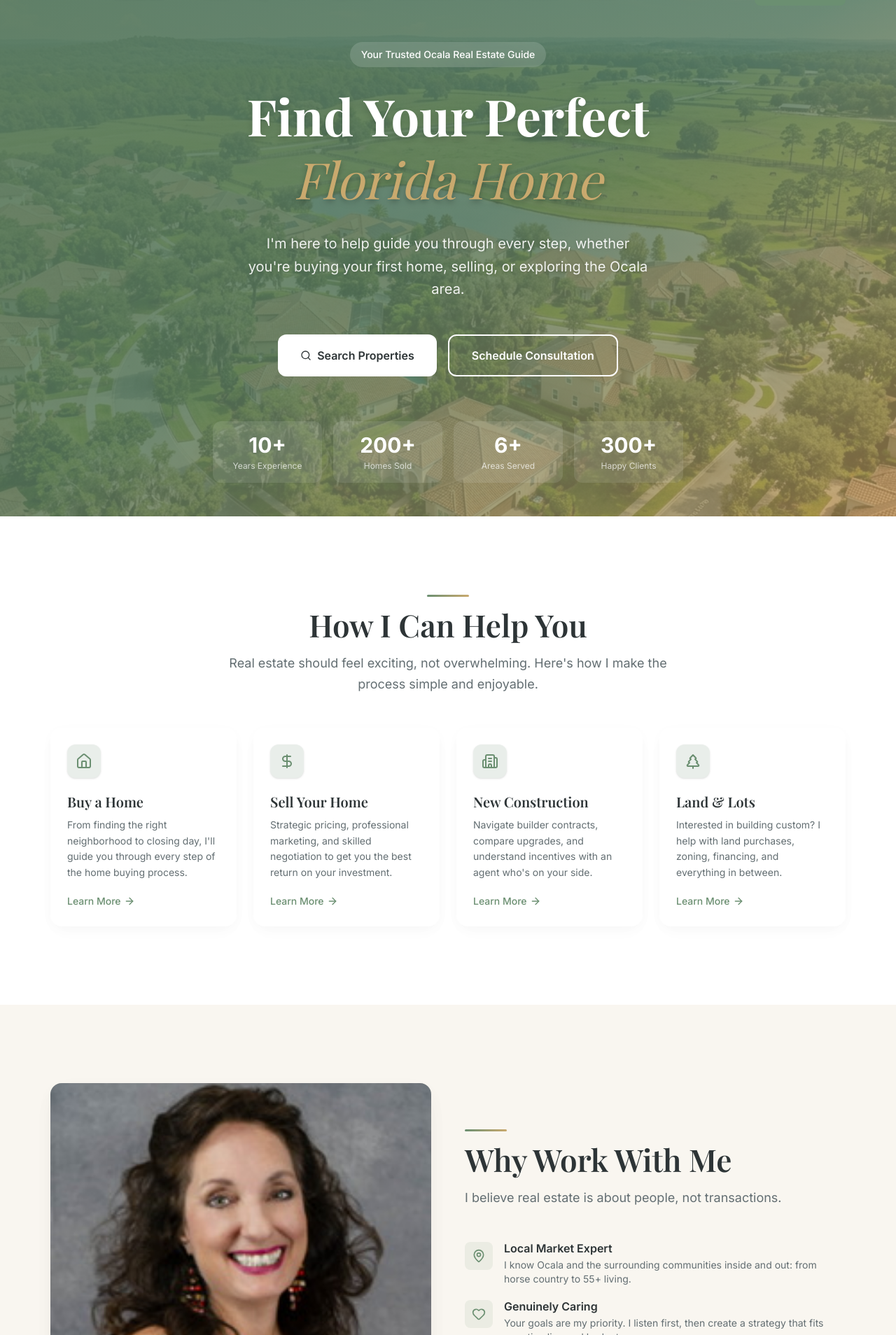
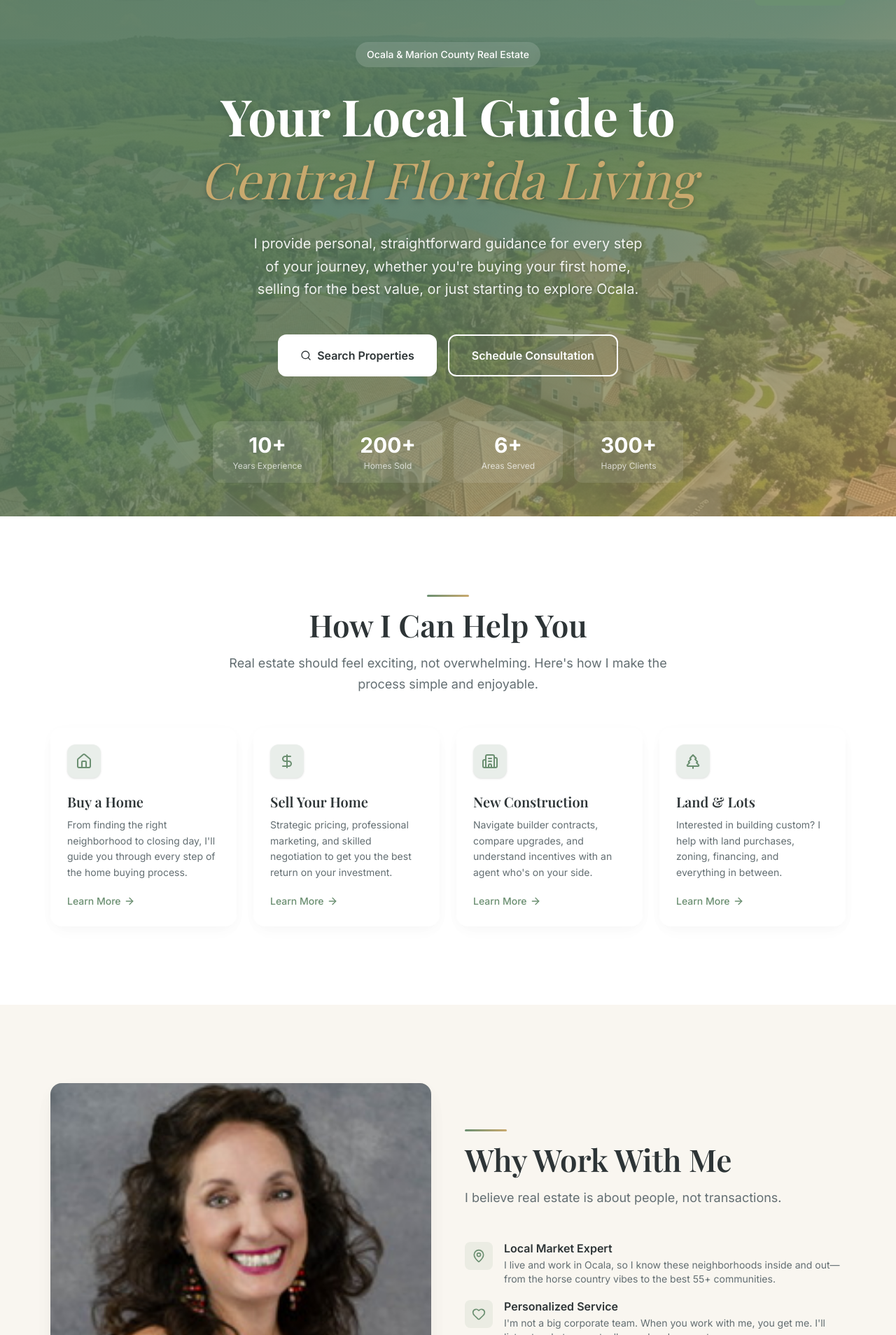
Before and after one commit to realtoralisafl-spec/alisa-realtor-website, a React (Vite) app: page / in a window 1280 px wide. Shown: the part 52-1960 px from the top of the page at 70% size. Built offline with nearby package versions, Linux system fonts and the light colour scheme; a web font is replaced by a local one.

Commit message:
Rephrase content for a more authentic and personal brand voice

```diff
--- a/src/pages/About.tsx
+++ b/src/pages/About.tsx
@@ -33,9 +33,7 @@ export default function About() {
                 smooth, clear, and even a little fun.
               </p>
               <p className="text-lg text-text-light leading-relaxed mb-8">
-                I believe in honest communication, personalized attention, and making sure you feel
-                confident in every decision. No pushy sales tactics, no corporate scripts, just
-                real guidance from someone who knows this area and cares about getting it right for you.
+                I'm a big believer in straightforward talk. No pushy sales tactics or corporate scripts, just real advice from someone who actually lives here and wants to see you succeed.
               </p>
               <div className="flex gap-4">
                 <Button to="/contact" variant="primary">Let's Connect</Button>
@@ -55,8 +53,8 @@ export default function About() {
       <section className="section-padding bg-white">
         <div className="container-custom">
           <SectionHeading
-            title="What You Can Expect"
-            subtitle="Working with me means having a partner who puts your needs first."
+            title="What to Expect When We Work Together"
+            subtitle="I focus on being more than just your agent—I'm your advocate and your local guide."
           />
           <div className="grid grid-cols-1 md:grid-cols-2 lg:grid-cols-3 gap-8">
             {[
@@ -87,8 +85,8 @@ export default function About() {
               },
               {
                 icon: <Coffee className="w-6 h-6" />,
-                title: 'Approachable & Available',
-                desc: "Have a question at 8pm? That's okay. I believe in being accessible and responsive because buying or selling a home doesn't just happen during business hours.",
+                title: 'Accessible & Responsive',
+                desc: "Real estate doesn't just happen 9-to-5. If you have a question late on a Tuesday or early on a Saturday, I'm here. I make it a point to be available when you need me most.",
               },
             ].map((item) => (
               <div
--- a/src/pages/Buyers.tsx
+++ b/src/pages/Buyers.tsx
@@ -121,7 +121,7 @@ export default function Buyers() {
             <div>
               <SectionHeading
                 title="First-Time Homebuyer?"
-                subtitle="Don't worry, everyone starts somewhere, and I love working with first-time buyers."
+                subtitle="It's a big step, and I'm here to make sure you're comfortable every step of the way."
                 centered={false}
               />
               <div className="space-y-4 mb-8">
@@ -161,9 +161,7 @@ export default function Buyers() {
                 "Real estate should feel exciting, not overwhelming."
               </h3>
               <p className="text-text-light leading-relaxed mb-6">
-                I remember how confusing things can feel when you're just getting started. That's
-                why I take a patient, educational approach: answering every question, explaining
-                every document, and celebrating every milestone with you.
+                I remember how it felt to buy my first home—exciting but a little intimidating. I take an educational approach so you're never in the dark about what you're signing or what comes next.
               </p>
               <p className="text-sm text-primary font-medium">- Alisa</p>
             </div>
--- a/src/pages/Home.tsx
+++ b/src/pages/Home.tsx
@@ -43,16 +43,16 @@ export default function Home() {
         <div className="relative z-20 container-custom px-6 lg:px-8 text-center pt-28 pb-12">
           <div className="max-w-3xl mx-auto">
             <span className="inline-block px-4 py-2 bg-white/15 backdrop-blur-sm rounded-full text-white text-sm font-medium mb-6 animate-fade-in">
-              Your Trusted Ocala Real Estate Guide
+              Ocala & Marion County Real Estate
             </span>
             <h1 className="text-4xl md:text-5xl lg:text-6xl xl:text-7xl font-serif font-bold text-white mb-8 animate-fade-in-up leading-tight drop-shadow-lg">
-              Find Your Perfect
+              Your Local Guide to
               <br />
-              <span className="italic font-normal text-accent drop-shadow-md">Florida Home</span>
+              <span className="italic font-normal text-accent drop-shadow-md">Central Florida Living</span>
             </h1>
             <p className="text-lg md:text-xl text-white/90 max-w-xl mx-auto mb-12 mt-6 animate-fade-in-up delay-200 leading-relaxed drop-shadow-sm">
-              I'm here to help guide you through every step, whether you're buying your first home,
-              selling, or exploring the Ocala area.
+              I provide personal, straightforward guidance for every step of your journey, whether you're buying your first home,
+              selling for the best value, or just starting to explore Ocala.
             </p>
             <div className="flex flex-col sm:flex-row gap-4 justify-center animate-fade-in-up delay-300">
               <Button to="/properties" variant="white" size="lg">
@@ -138,12 +138,12 @@ export default function Home() {
                   {
                     icon: <MapPin className="w-5 h-5" />,
                     title: 'Local Market Expert',
-                    desc: 'I know Ocala and the surrounding communities inside and out: from horse country to 55+ living.',
+                    desc: "I live and work in Ocala, so I know these neighborhoods inside and out—from the horse country vibes to the best 55+ communities.",
                   },
                   {
                     icon: <Heart className="w-5 h-5" />,
-                    title: 'Genuinely Caring',
-                    desc: "Your goals are my priority. I listen first, then create a strategy that fits your timeline and budget.",
+                    title: 'Personalized Service',
+                    desc: "I'm not a big corporate team. When you work with me, you get me. I'll listen to what you actually need and move at your pace.",
                   },
                   {
                     icon: <Shield className="w-5 h-5" />,
--- a/src/pages/Sellers.tsx
+++ b/src/pages/Sellers.tsx
@@ -47,8 +47,8 @@ export default function Sellers() {
       <section className="section-padding bg-white">
         <div className="container-custom">
           <SectionHeading
-            title="My Approach to Selling"
-            subtitle="Selling your home isn't just about listing it. It's about creating a strategy that gets results."
+            title="A Strategic Approach to Selling"
+            subtitle="Selling your home is about more than just putting it on the MLS. It's about a plan that actually gets people through the door."
           />
           <div className="grid grid-cols-1 md:grid-cols-2 lg:grid-cols-4 gap-6">
             {[
@@ -111,8 +111,8 @@ export default function Sellers() {
                   },
                   {
                     icon: <Clock className="w-5 h-5" />,
-                    title: 'Consistent Communication',
-                    desc: "You'll never wonder what's happening with your listing. I provide regular updates on showings, feedback, and any market shifts that might affect your sale.",
+                    title: 'Straightforward Communication',
+                    desc: "You'll never have to wonder what's going on with your home. I'll give you regular updates on showings, honest feedback, and my take on any market shifts.",
                   },
                   {
                     icon: <CheckCircle className="w-5 h-5" />,
```
